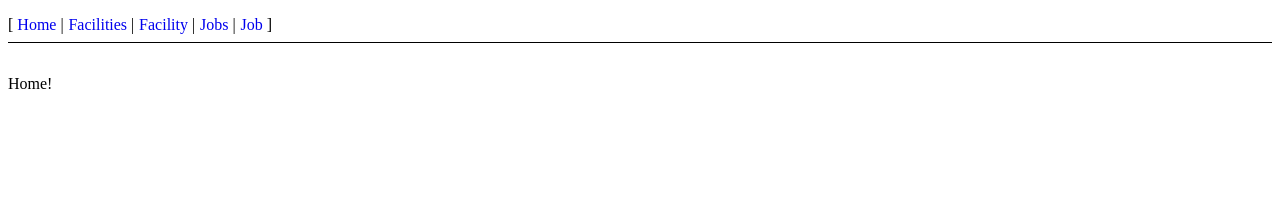
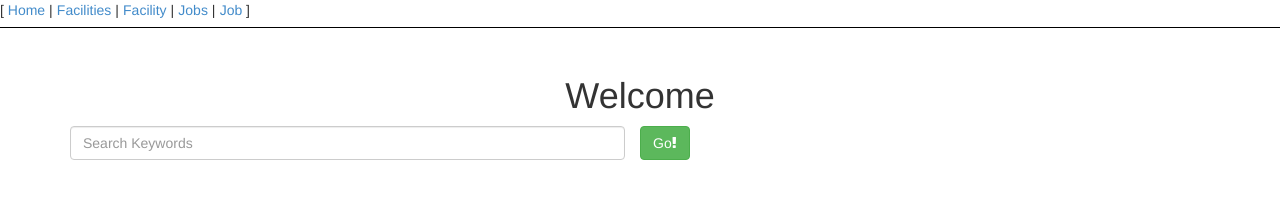
Before and after one commit to lakario/HackForLA, a website: page app/index.html at #/home in a window 1280 px wide. Drawn offline with Linux system fonts and the light colour scheme.

Commit message:
Added bootstrap

```diff
--- a/app/index.html
+++ b/app/index.html
@@ -5,6 +5,7 @@
   <title>My AngularJS App</title>
   <link rel="stylesheet" href="css/app.css">
   <link href="//netdna.bootstrapcdn.com/font-awesome/4.1.0/css/font-awesome.min.css" rel="stylesheet">
+  <link href="css/bootstrap.css" rel="stylesheet">
 </head>
 <body>
   <ul class="menu">
@@ -14,8 +15,9 @@
     <li><a href="#/jobs">Jobs</a></li>
     <li><a href="#/job">Job</a></li>
   </ul>
-
-  <div ng-view></div>
+  <div class="container">
+    <div ng-view></div>
+  </div>
 
   <script src="lib/angular/angular.js"></script>
   <script src="lib/angular/angular-route.js"></script>
--- a/app/partials/home.html
+++ b/app/partials/home.html
@@ -1 +1,7 @@
-Home!
+<h1 class="text-center">Welcome</h1>
+<div class="search row">
+    <div class="col-xs-6">
+        <input type="search" class="form-control" placeholder="Search Keywords">
+    </div>
+    <button type="button" class="btn btn-success">Go<i class="fa fa-exclamation"></i></button>
+</div>
```
